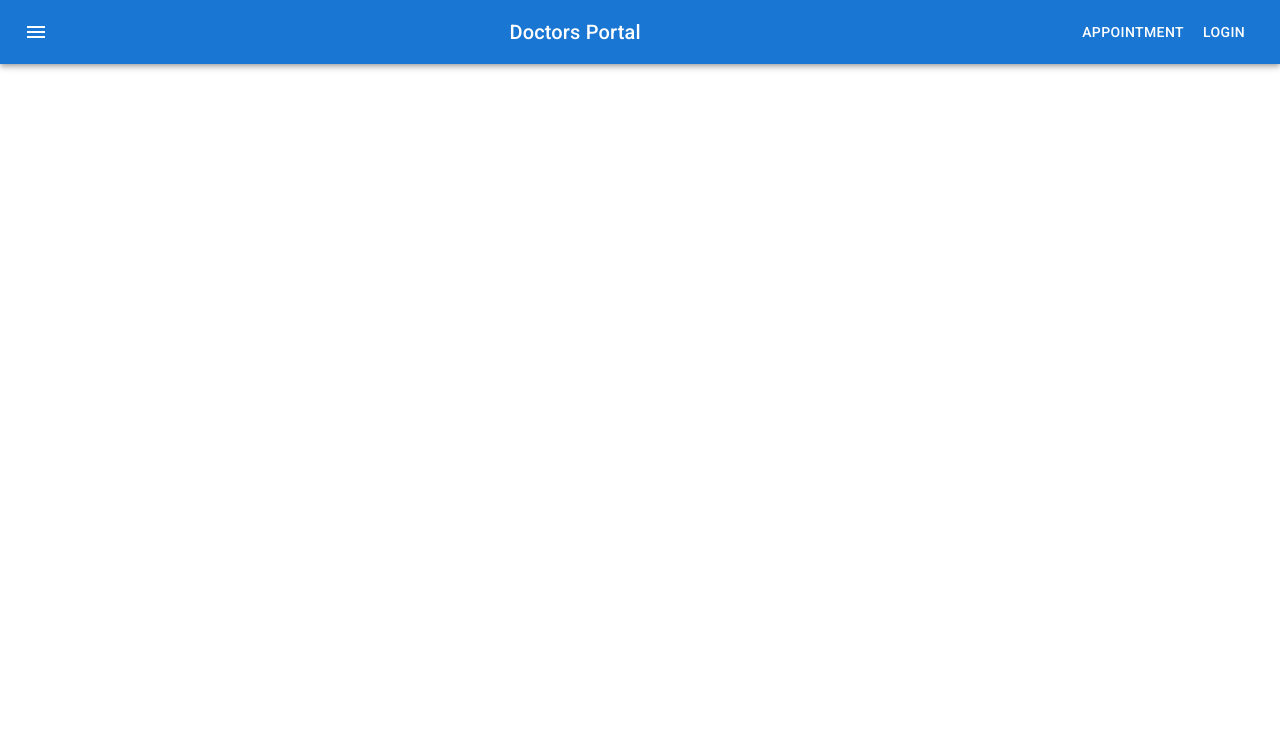
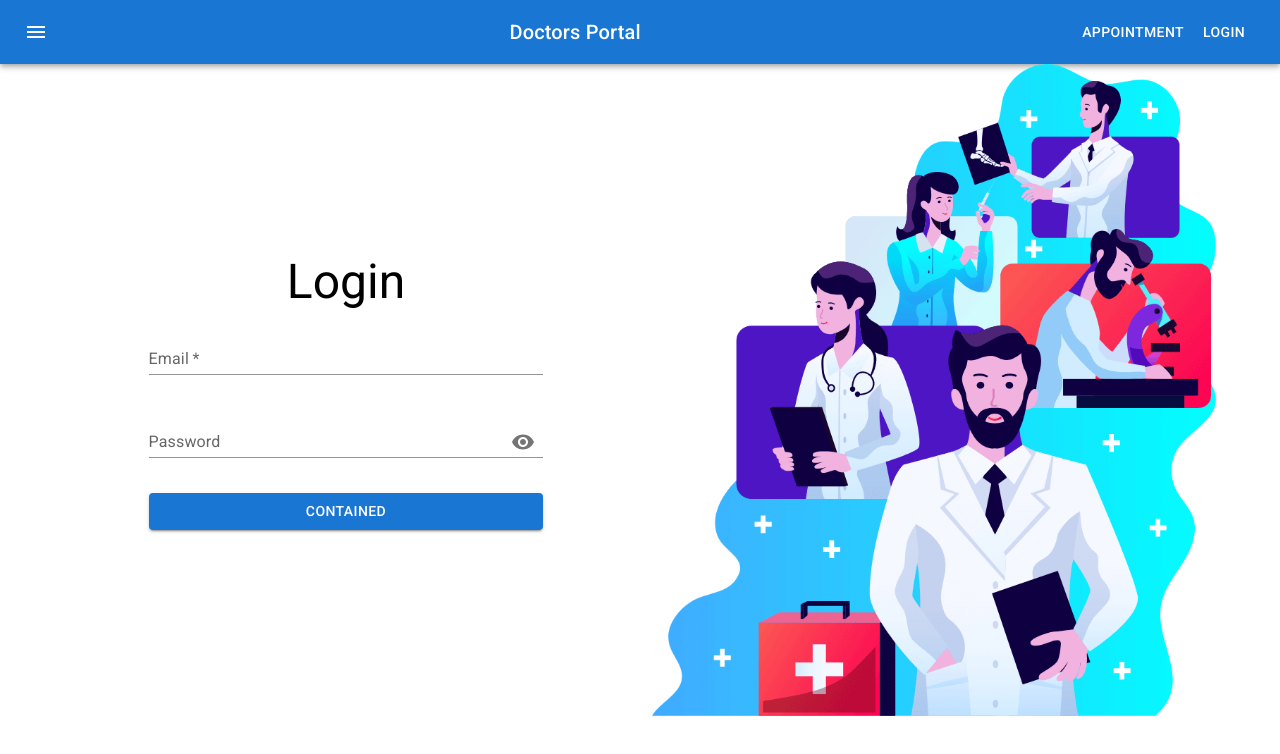
Before and after one commit to jayeen28/doctors-portal, a React (Create React App) app: page /login in a window 1280 px wide. Shown: the top 754 px of the page. Built offline with nearby package versions, Linux system fonts and the light colour scheme.

Commit message:
login page done ui done

```diff
--- a/package.json
+++ b/package.json
@@ -14,6 +14,7 @@
     "date-fns": "^2.25.0",
     "react": "^17.0.2",
     "react-dom": "^17.0.2",
+    "react-hook-form": "^7.19.0",
     "react-router-dom": "^5.3.0",
     "react-scripts": "4.0.3",
     "web-vitals": "^1.1.2"
--- a/src/App.js
+++ b/src/App.js
@@ -2,6 +2,7 @@ import { BrowserRouter as Router, Switch, Route } from 'react-router-dom';
 import './App.css';
 import Appointment from './Pages/Appointment/Appointment';
 import Home from './Pages/Home/Home';
+import Login from './Pages/Login/Login';
 import Navigation from './Pages/Shared/Navigation/Navigation';
 
 function App() {
@@ -19,6 +20,9 @@ function App() {
           <Route path='/appointment'>
             <Appointment></Appointment>
           </Route>
+          <Route path='/login'>
+            <Login />
+          </Route>
         </Switch>
       </Router>
     </div>
--- /dev/null
+++ b/src/Pages/Login/Login.css
@@ -0,0 +1,7 @@
+form.login-form {
+    display: flex;
+    flex-direction: column;
+    width: 70%;
+    gap: 35px;
+    margin: auto;
+}
--- /dev/null
+++ b/src/Pages/Login/Login.js
@@ -0,0 +1,99 @@
+import { Container, Grid, Typography } from '@mui/material';
+import React from 'react';
+import './Login.css';
+import { useForm } from 'react-hook-form';
+import TextField from '@mui/material/TextField';
+import loginImg from '../../images/login.png';
+import Button from '@mui/material/Button';
+import IconButton from '@mui/material/IconButton';
+import Input from '@mui/material/Input';
+import InputLabel from '@mui/material/InputLabel';
+import InputAdornment from '@mui/material/InputAdornment';
+import FormControl from '@mui/material/FormControl';
+import Visibility from '@mui/icons-material/Visibility';
+import VisibilityOff from '@mui/icons-material/VisibilityOff';
+
+const Login = () => {
+    const [values, setValues] = React.useState({
+        amount: '',
+        password: '',
+        weight: '',
+        weightRange: '',
+        showPassword: false,
+    });
+
+    const handleChange = (prop) => (event) => {
+        setValues({ ...values, [prop]: event.target.value });
+    };
+
+    const handleClickShowPassword = () => {
+        setValues({
+            ...values,
+            showPassword: !values.showPassword,
+        });
+    };
+
+    const handleMouseDownPassword = (event) => {
+        event.preventDefault();
+    };
+
+    const { handleSubmit, register } = useForm();
+    const onSubmit = data => {
+        console.log(data)
+    }
+    return (
+        <Container>
+            <Grid container spacing={3} sx={{ alignItems: 'center', justifyContent: 'center' }}>
+                <Grid item xs={12} md={6}>
+                    <div className="login-form-contents">
+                        <div className="login-head">
+                            <Typography variant="h3" gutterBottom component="div">
+                                Login
+                            </Typography>
+                        </div>
+                        <div className="login-form-wrapper">
+                            <form onSubmit={handleSubmit(onSubmit)} className="login-form">
+
+                                {/* EMAIL INPUT FIELD */}
+                                <TextField id="standard-basic" {...register('userEmail')} label="Email" type="email" variant="standard" required />
+
+                                {/* PASSWORD INPUT FIELD */}
+                                <FormControl variant="standard">
+                                    <InputLabel htmlFor="standard-adornment-password">Password</InputLabel>
+                                    <Input
+                                        id="standard-adornment-password"
+                                        type={values.showPassword ? 'text' : 'password'}
+                                        value={values.password}
+                                        onChange={handleChange('password')}
+                                        {...register('userPassword')}
+                                        endAdornment={
+                                            <InputAdornment position="end">
+                                                <IconButton
+                                                    aria-label="toggle password visibility"
+                                                    onClick={handleClickShowPassword}
+                                                    onMouseDown={handleMouseDownPassword}
+                                                >
+                                                    {values.showPassword ? <VisibilityOff /> : <Visibility />}
+                                                </IconButton>
+                                            </InputAdornment>
+                                        }
+                                    />
+                                </FormControl>
+
+                                {/* SUBMIT BUTTON */}
+                                <Button type='submit' variant="contained">Contained</Button>
+                            </form>
+                        </div>
+                    </div>
+                </Grid>
+                <Grid item xs={12} md={6}>
+                    <div className="login-img">
+                        <img src={loginImg} alt="Loginpageimage" style={{ width: '100%' }} />
+                    </div>
+                </Grid>
+            </Grid>
+        </Container>
+    );
+};
+
+export default Login;
--- a/src/Pages/Shared/Navigation/Navigation.js
+++ b/src/Pages/Shared/Navigation/Navigation.js
@@ -26,7 +26,7 @@ const Navigation = () => {
                         Doctors Portal
                     </Typography>
                     <Link to='/appointment'><Button color="inherit" >Appointment</Button></Link>
-                    <Button color="inherit">Login</Button>
+                    <Link to='/login'><Button color="inherit">Login</Button></Link>
                 </Toolbar>
             </AppBar>
         </Box>
```
Also changed, not shown: 1 other file (tests, documents, lock files or other folders).
